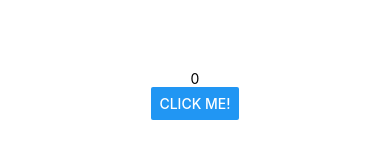
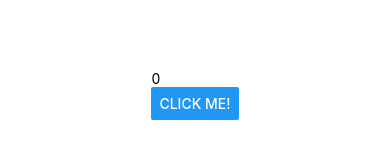
Before and after one commit to practical-coding-team-4/weather-crawler-app, a React Native app: screen / in a window 390 px wide. Shown: the part 327-486 px from the top of the page. Built offline with nearby package versions, Linux system fonts and the light colour scheme.

Commit message:
07. Custom component

```diff
--- a/App.js
+++ b/App.js
@@ -1,7 +1,7 @@
 import React from 'react';
 import { Button, StyleSheet, Text, View } from 'react-native';
 
-export default class App extends React.Component {
+class CounterButton extends React.Component {
     state = {
         counter: 0,
     };
@@ -13,12 +13,22 @@ export default class App extends React.Component {
     };
   render() {
     return(
-        <View style={styles.container}>
+        <View>
           <Text>{this.state.counter}</Text>
           <Button title={'click me!'} onPress={this.clickHandler}/>
         </View>
     );
   }
+}
+
+export default class App extends React.Component {
+    render() {
+        return(
+            <View style={styles.container}>
+                <CounterButton />
+            </View>
+        );
+    }
 }
 
 const styles = StyleSheet.create({
```
